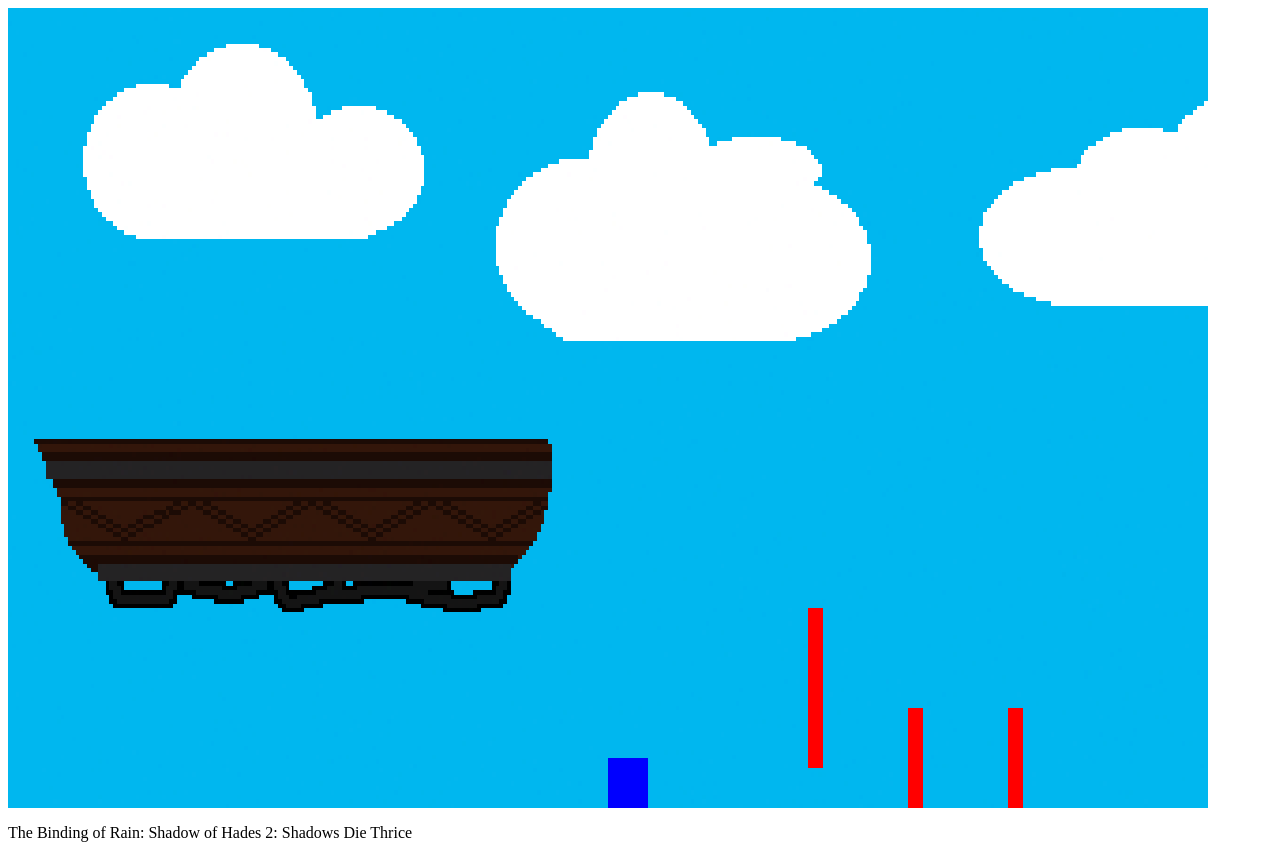
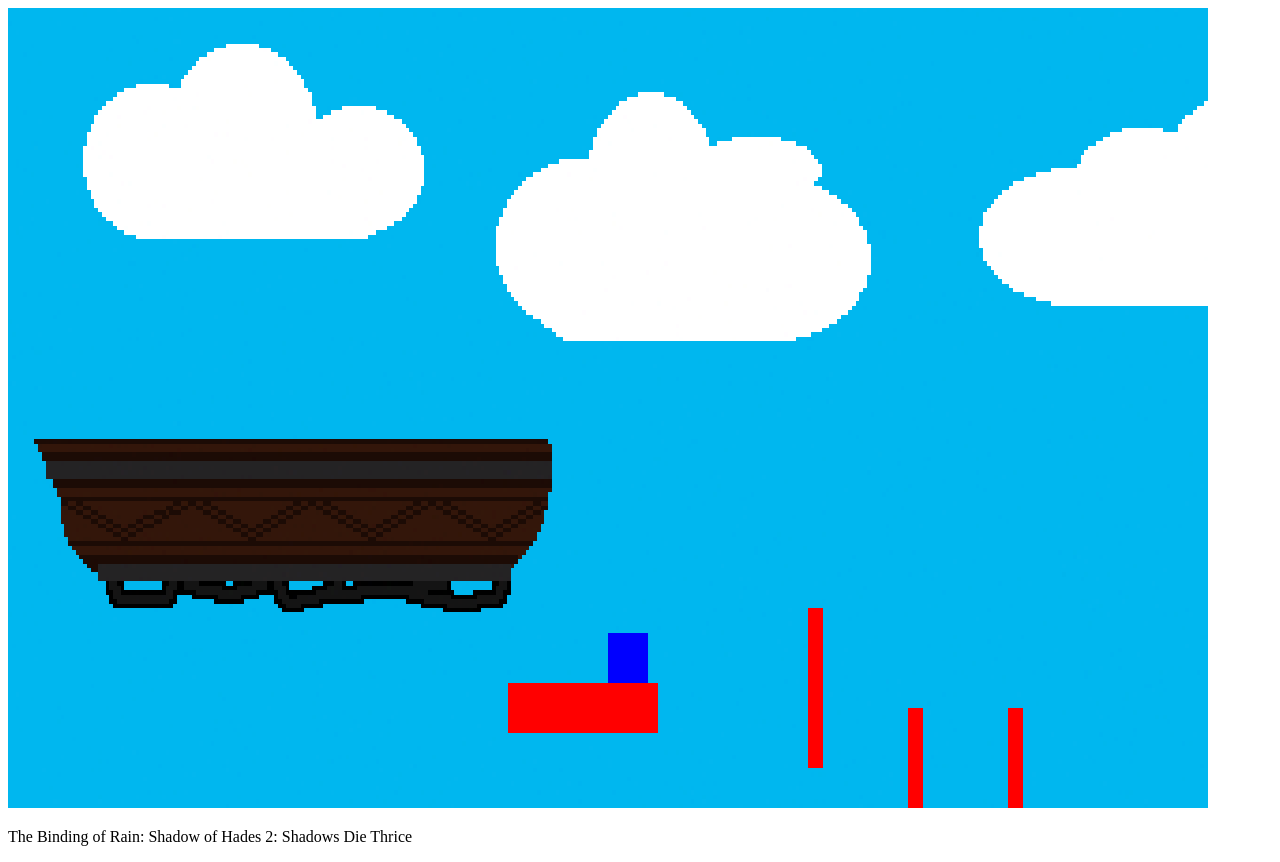
Before and after one commit to signal86/unnamedroguelike, a website: page temp/index.html in a window 1280 px wide. Drawn offline with Linux system fonts and the light colour scheme.

Commit message:
manually merged: wall hitboxes & camera

```diff
--- a/temp/index.html
+++ b/temp/index.html
@@ -1,4 +1,3 @@
+<!DOCTYPE html>
 <head><title>merica</title></head>
-<canvas id="game-canvas"></canvas>
-<script src="index.js"></script>
-<p>The Binding of Rain: Shadow of Hades 2: Shadows Die Thrice</p>
+<body><canvas id="game-canvas"></canvas><script src="index.js"></script><p>The Binding of Rain: Shadow of Hades 2: Shadows Die Thrice</p></body>
--- a/temp/index.js
+++ b/temp/index.js
@@ -29,11 +29,34 @@ class WallCollision {
 
     }
 
-    collide(box, player) {
+    static collide(box, entity) {
+        const box_center = { x: box.x + box.w / 2, y: box.y + box.h / 2 };
+        const entity_center = { x: entity.pos.x + entity.hitbox.x / 2, y: entity.pos.y + entity.hitbox.y / 2 };
 
+        const min_dist = { x: entity.hitbox.x / 2 + box.w / 2, y: entity.hitbox.y / 2 + box.h / 2 };
+        const delta = { x: box_center.x - entity_center.x, y: box_center.y - entity_center.y };
+
+        if (Math.abs(delta.x) <= min_dist.x && Math.abs(delta.y) <= min_dist.y) {
+            const overlap = { x: Math.abs(delta.x) - min_dist.x, y: Math.abs(delta.y) - min_dist.y };
+
+            if (overlap.x > overlap.y) {
+                const bounce_dir = delta.x > 0 ? 1 : -1;
+
+                entity.pos.x += overlap.x * bounce_dir;
+                entity.vel.x = 0;
+            } else {
+                const bounce_dir = delta.y > 0 ? 1 : -1;
+
+                entity.pos.y += overlap.y * bounce_dir;
+                entity.vel.y = 0;
+
+                if (bounce_dir == 1)
+                    entity.isGrounded = true;
+            }
+        }
     }
 
-    draw() {
+    drawHitbox() {
 
         ctx.fillStyle = "red";
         ctx.fillRect(this.x, this.y, this.w, this.h);
@@ -55,7 +78,8 @@ const player = {
         x: 40,
         y: 50
     },
-    wallColliding: false
+    wallColliding: false,
+    isGrounded: false
 }
 
 const dampingFactor = 17.5;
@@ -65,39 +89,7 @@ const jumpForce = 900;
 
 let lastFrame = performance.now();
 
-
 const isOnGround = playerY => playerY >= canvas.height;
-
-
-function applyGravity(entity, force, dt) {
-    if (!isOnGround(entity.pos.y + entity.hitbox.y)){
-        entity.vel.y += force * dt;
-    } else {
-        entity.vel.y = 0;
-        entity.pos.y = canvas.height - entity.hitbox.y;
-    }
-}
-
-function playerMovement() {
-    if (player.wallColliding)
-        console.log("uhoh!");
-
-    if (keyMap.a) player.vel.x -= moveSpeed;
-    if (keyMap.d) player.vel.x += moveSpeed;
-    let v = false;
-    for (const box of boxes) {
-        // console.log("box.x = " + box.x + "\nplayer = " + player.hitbox.x + player.vel.x);
-        if (
-            box.x <= player.hitbox.x + player.pos.x &&
-            box.x + box.w >= player.pos.x &&
-            box.y <= player.hitbox.y + player.pos.y &&
-            box.y + box.h >= player.pos.y
-        ) {
-            v = true;
-            player.wallColliding = true;
-        }
-    } if (!v) player.wallColliding = false;
-}
 
 window.addEventListener('keydown', event => {
     keyMap[event.key.toLowerCase()] = true;
@@ -117,6 +109,7 @@ window.addEventListener('keydown', event => {
 
 window.addEventListener('keyup', event => { keyMap[event.key] = false; });
 
+ctx.imageSmoothingEnabled = false;
 
 function gameLoop() {
 
@@ -128,31 +121,42 @@ function gameLoop() {
 
     ctx.translate(-1 * (player.vel.x * dt), 0);
 
-    ctx.imageSmoothingEnabled = false;
     ctx.drawImage(background, 0, 0, canvas.width, canvas.height);
+
+    if (keyMap.a) player.vel.x -= moveSpeed;
+    if (keyMap.d) player.vel.x += moveSpeed;
 
     player.pos.x += player.vel.x * dt;
     player.pos.y += player.vel.y * dt;
 
-    applyGravity(player, gravity, dt);
-    playerMovement();
-
     player.vel.x /= 1 + dampingFactor * dt;
 
-    // console.log(currentKeysPressed)
+    player.isGrounded = false;
 
+    for (const box of boxes) {
+        WallCollision.collide(box, player);
+        box.drawHitbox();
+    }
+
+    if (player.pos.y + player.hitbox.y >= canvas.height) {
+        player.isGrounded = true;
+        player.pos.y = canvas.height - player.hitbox.y;
+        player.vel.y = 0;
+    }
+
+    if (!player.isGrounded)
+        player.vel.y += gravity * dt;
 
     ctx.fillStyle = "blue";
     ctx.fillRect(player.pos.x, player.pos.y, player.hitbox.x, player.hitbox.y);
 
-    for (const box of boxes) box.draw();
     requestAnimationFrame(gameLoop);
 
 }
 
 
-// WallCollision.addWall(1500, 700, 15, 100);
 WallCollision.addWall(1000, 700, 15, 100);
 WallCollision.addWall(900, 700, 15, 100);
 WallCollision.addWall(800, 600, 15, 160);
+WallCollision.addWall(500, 675, 150, 50);
 gameLoop();
```
Also changed, not shown: 1 other file.
